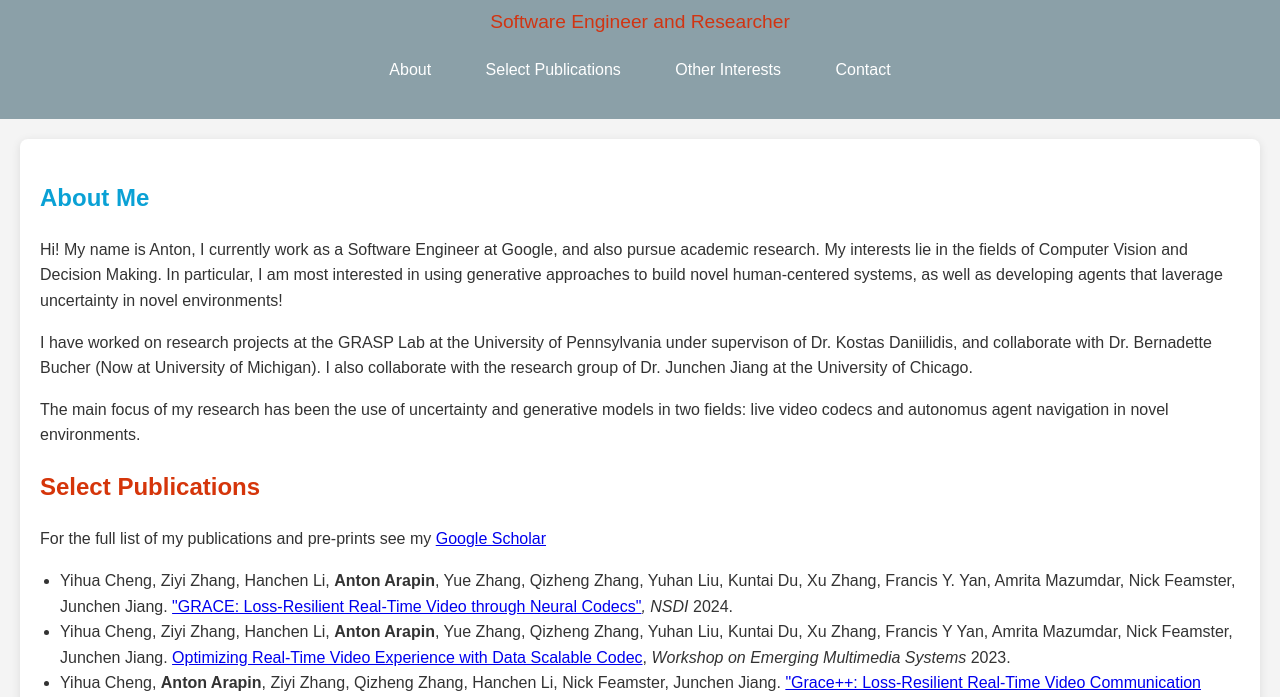
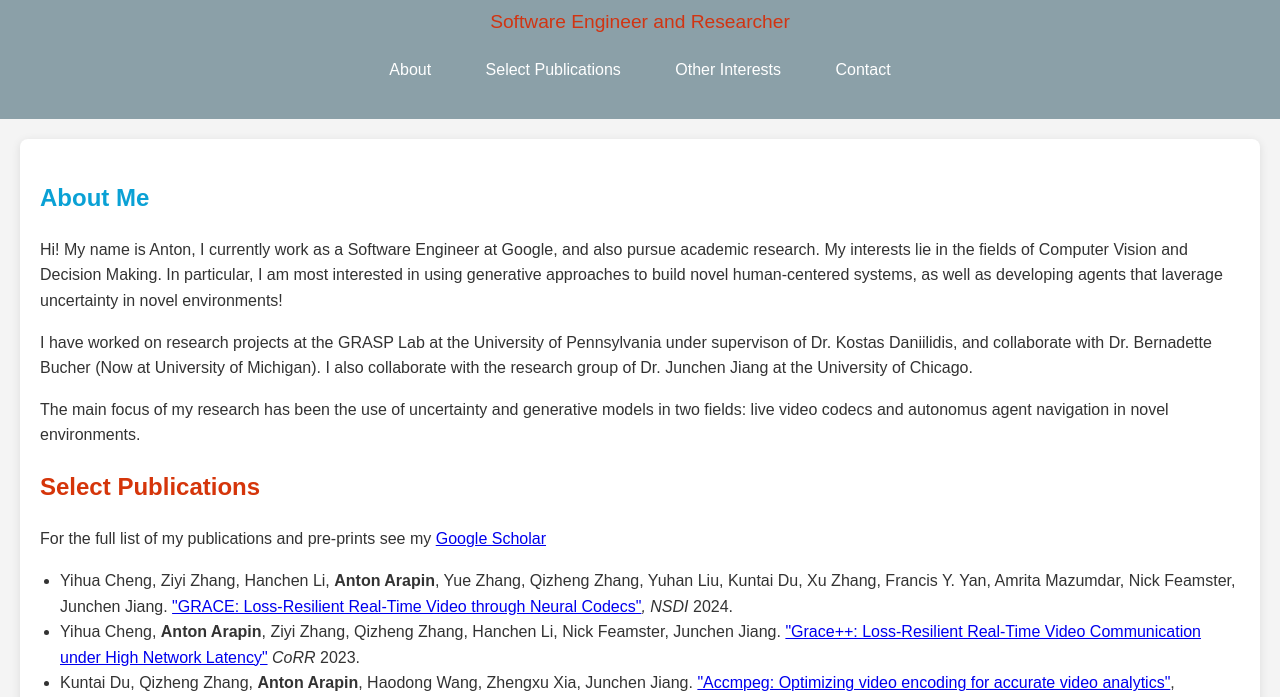
Before and after one commit to anton-arapin/anton-arapin.github.io, a plain HTML site: page index.html in a window 1280 px wide. Shown: the part 96-793 px from the top of the page. Drawn offline with Linux system fonts and the light colour scheme.

```diff
--- a/index.html
+++ b/index.html
@@ -33,7 +33,6 @@
             <p>For the full list of my publications and pre-prints see my <a href="https://scholar.google.com/citations?user=aSIEoFQAAAAJ&hl=en&oi=ao">Google Scholar</a></p>
             <ul>
                 <li>Yihua Cheng, Ziyi Zhang, Hanchen Li, <strong>Anton Arapin</strong>, Yue Zhang, Qizheng Zhang, Yuhan Liu, Kuntai Du, Xu Zhang, Francis Y. Yan, Amrita Mazumdar, Nick Feamster, Junchen Jiang. <a href="https://www.usenix.org/system/files/nsdi24-cheng.pdf">"GRACE: Loss-Resilient Real-Time Video through Neural Codecs"</a><em>, NSDI</em> 2024.</li>
-                <li>Yihua Cheng, Ziyi Zhang, Hanchen Li, <strong>Anton Arapin</strong>, Yue Zhang, Qizheng Zhang, Yuhan Liu, Kuntai Du, Xu Zhang, Francis Y Yan, Amrita Mazumdar, Nick Feamster, Junchen Jiang. <a href="https://alex-q-z.github.io/files/autoencoder-ems23.pdf">Optimizing Real-Time Video Experience with Data Scalable Codec</a>, <em>Workshop on Emerging Multimedia Systems</em> 2023.</li>
                 <li>Yihua Cheng, <strong>Anton Arapin</strong>, Ziyi Zhang, Qizheng Zhang, Hanchen Li, Nick Feamster, Junchen Jiang. <a href="https://openreview.net/forum?id=i8R7HidYNt">"Grace++: Loss-Resilient Real-Time Video Communication under High Network Latency"</a> <em>CoRR</em> 2023.</li>
                 <li>Kuntai Du, Qizheng Zhang, <strong>Anton Arapin</strong>, Haodong Wang, Zhengxu Xia, Junchen Jiang. <a href="https://proceedings.mlsys.org/paper_files/paper/2022/file/853f7b3615411c82a2ae439ab8c4c96e-Paper.pdf">"Accmpeg: Optimizing video encoding for accurate video analytics"</a>, <em>Conference Name</em> 2022.</li>
                 <li>Georgios Georgakis, Bernadette Bucher, <strong>Author(s)</strong>, Karl Schmeckpeper, Nikolai Matni, Kostas Daniilidis. <a href="https://arxiv.org/pdf/2202.11907">"Uncertainty-driven planner for exploration and navigation"</a>, <em>ICRA</em> 2022.</li>
```
